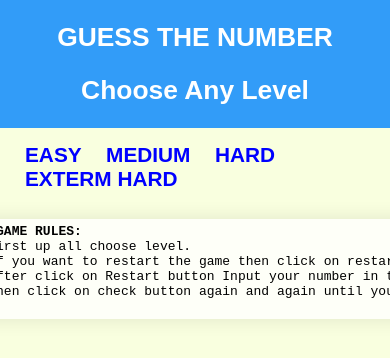
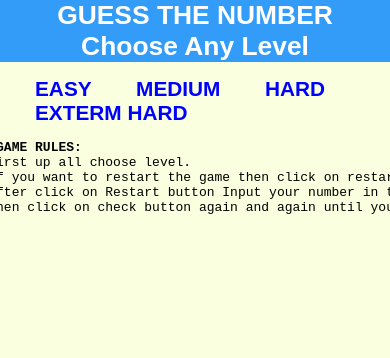
Before and after one commit to Bibek-Kumar-Kushwaha/guessnumber.github.io, a plain HTML site: page index.html in a window 390 px wide. Shown: the top 358 px of the page. Drawn offline with Linux system fonts and the light colour scheme.

Commit message:
Update common.css

```diff
--- a/common.css
+++ b/common.css
@@ -1,8 +1,11 @@
+*{
+    margin: 0px;
+    padding: 0px;
+    box-sizing: border-box;
+}
 body {
     font-family: Arial, sans-serif;
     background-color: #f9ffdf;
-    margin: 0;
-    padding: 0;
     display: flex;
     flex-direction: column;
     align-items: center;
@@ -13,14 +16,17 @@ a{
     font-size: 1.3em;
     color: blue;
     font-weight: bolder;
+    margin: 10px;
     padding:10px;
 }
-.head {
+.head{
+    display: block;
     text-align: center;
     background: rgba(0, 132, 255, 0.8);
     color: white;
     font-size: 1.3em;
-    width: 100%;
+    width: 100vw;
+    height:  auto;
 }
 nav{
     padding: 15px;
@@ -36,7 +42,7 @@ a:hover{
 }
 
 .article {
-    width: 100%;
+    width: 100vw;
     padding: 20px;
     border-radius: 15px;
     background: rgba(255, 255, 255, 0.8);
@@ -116,25 +122,26 @@ a:hover{
     display: none;
 }
 
-pre {
+p{
+    display: inline-block;
     border-radius: 15px;
-    padding: 10px;
+    padding: 5px;
     background: rgba(255, 255, 255, 0.8);
     box-shadow: 0 0 20px rgba(0, 0, 0, 0.1);
 }
 
-pre strong {
+p strong{
     font-weight: bold;
 }
 
 /* Media queries for responsiveness */
-@media (max-width: 768px) {
+@media (max-width: 500px) {
     .article {
         padding: 10px;
     }
 
     .input input, .button button {
-        width: 100%;
+        width: 100vw;
     }
 }
 
@@ -161,7 +168,7 @@ pre strong {
         height: 150px;
     }
 
-    pre {
-        padding: 5px;
+    p {
+        padding:15px;
     }
 }
```
